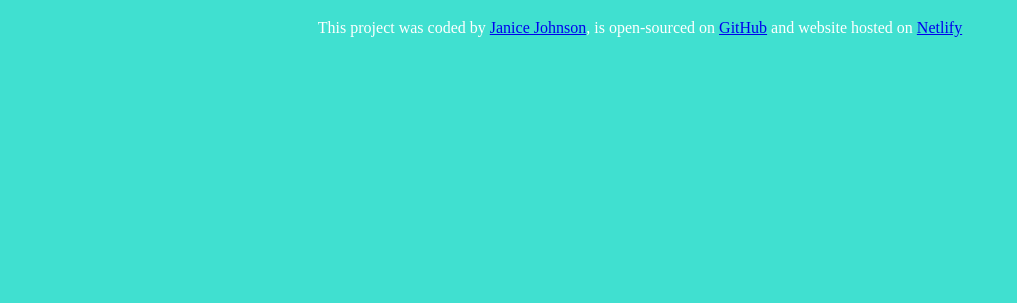
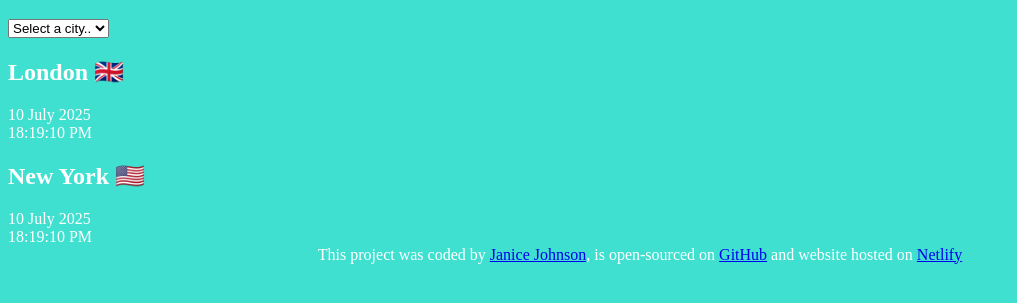
Before and after one commit to johnsonj70/World-Clock, a plain HTML site: page index.html in a window 1280 px wide. Shown: the part 61-364 px from the top of the page, without its empty margins (0-1017 px from the left). Drawn offline with Linux system fonts and the light colour scheme.

Commit message:
Added the basic HTML

```diff
--- a/index.html
+++ b/index.html
@@ -7,8 +7,23 @@
     <title>World Clock - Janice Johnson</title>
 </head>
 <body>
+    <div class="container"></div>
 <h1>World Clock</h1>
-
+<select>
+    <option value="">Select a city..</option>
+    <option value="">London</option>
+    <option value="">New York</option>
+    <option value="">Toronto</option>
+    <option value="">Dusseldorf</option>
+</select>
+<div class="city">
+    <h2>London 🇬🇧</h2>
+    <div class="date">10 July 2025</div>
+    <div class="time">18:19:10 PM</div>
+    <h2>New York 🇺🇸</h2>
+    <div class="date">10 July 2025</div>
+    <div class="time">18:19:10 PM</div>
+</div>
 <footer>
 				This project was coded by
 				<a href="https://github.com/johnsonj70" target="_blank">
```
